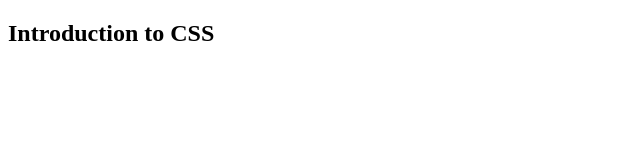
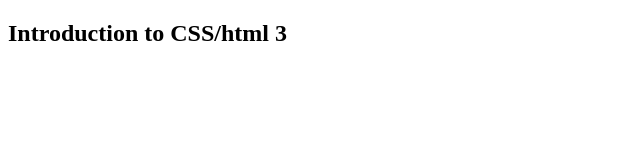
Before and after one commit to Harpreet93/Lesson-2, a website: page index.html in a window 1280 px wide. Shown: the whole page, without its empty margins (0-640 px from the left). Drawn offline with Linux system fonts and the light colour scheme.

Commit message:
third commit

```diff
--- a/index.html
+++ b/index.html
@@ -1,11 +1,13 @@
 <!DOCTYPE html>
+
 <html lang="en">
+
     <head>
         <meta charset="UTF-8" />
         <meta name="viewport" content="width=device-width, initial-scale=1.0" />
         <title>Lesson 2</title>
     </head>
-<body>
-    <h2>Introduction to CSS</h2>
-</body>
+    <body>
+        <h2>Introduction to CSS/html 3</h2>
+    </body>
 </html>
--- a/package.json
+++ b/package.json
@@ -19,5 +19,8 @@
   "bugs": {
     "url": "https://github.com/Harpreet93/Lesson-2/issues"
   },
-  "homepage": "https://github.com/Harpreet93/Lesson-2#readme"
+  "homepage": "https://github.com/Harpreet93/Lesson-2#readme",
+  "dependencies": {
+    "lite-server": "^2.6.1"
+  }
 }
```
